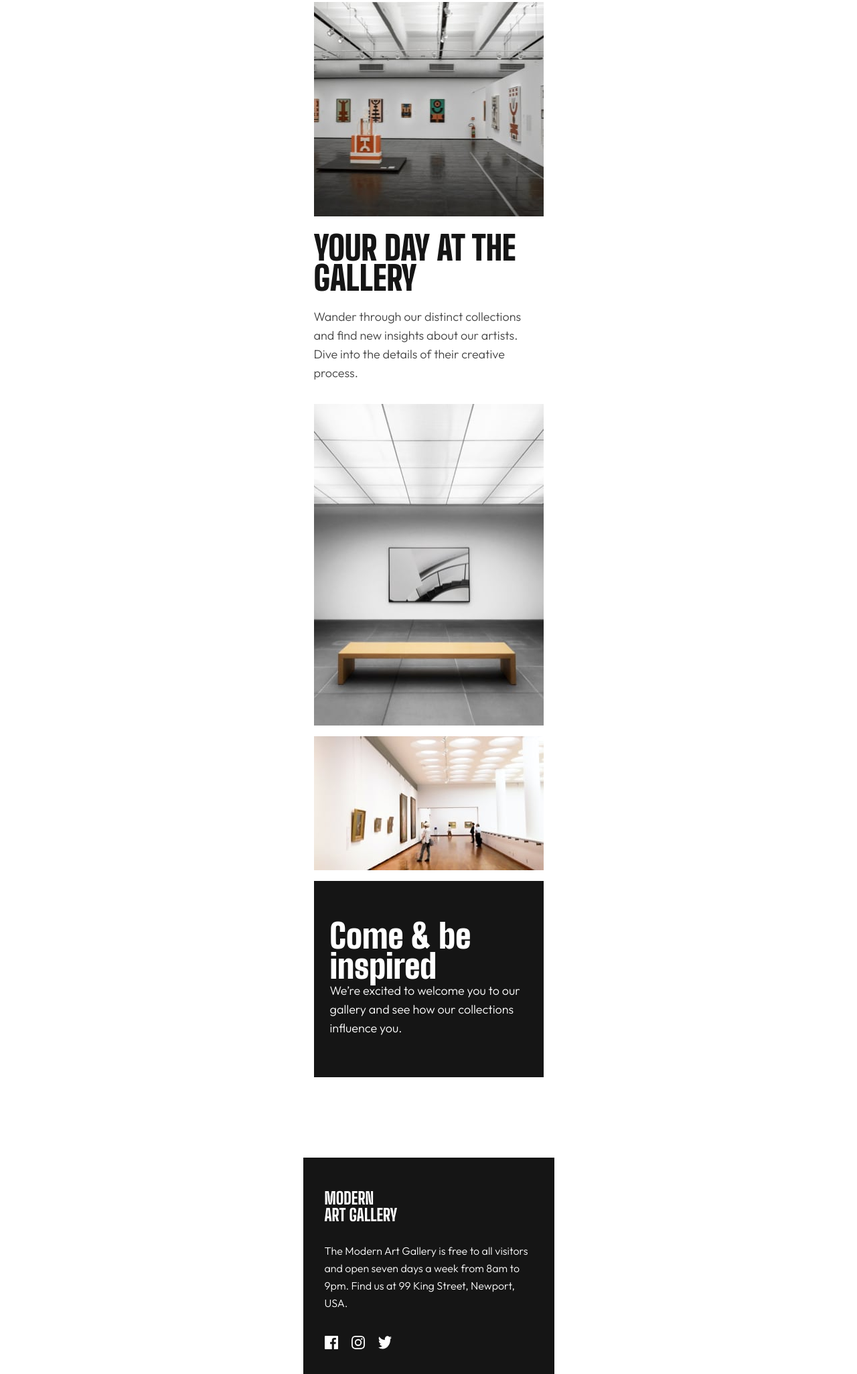
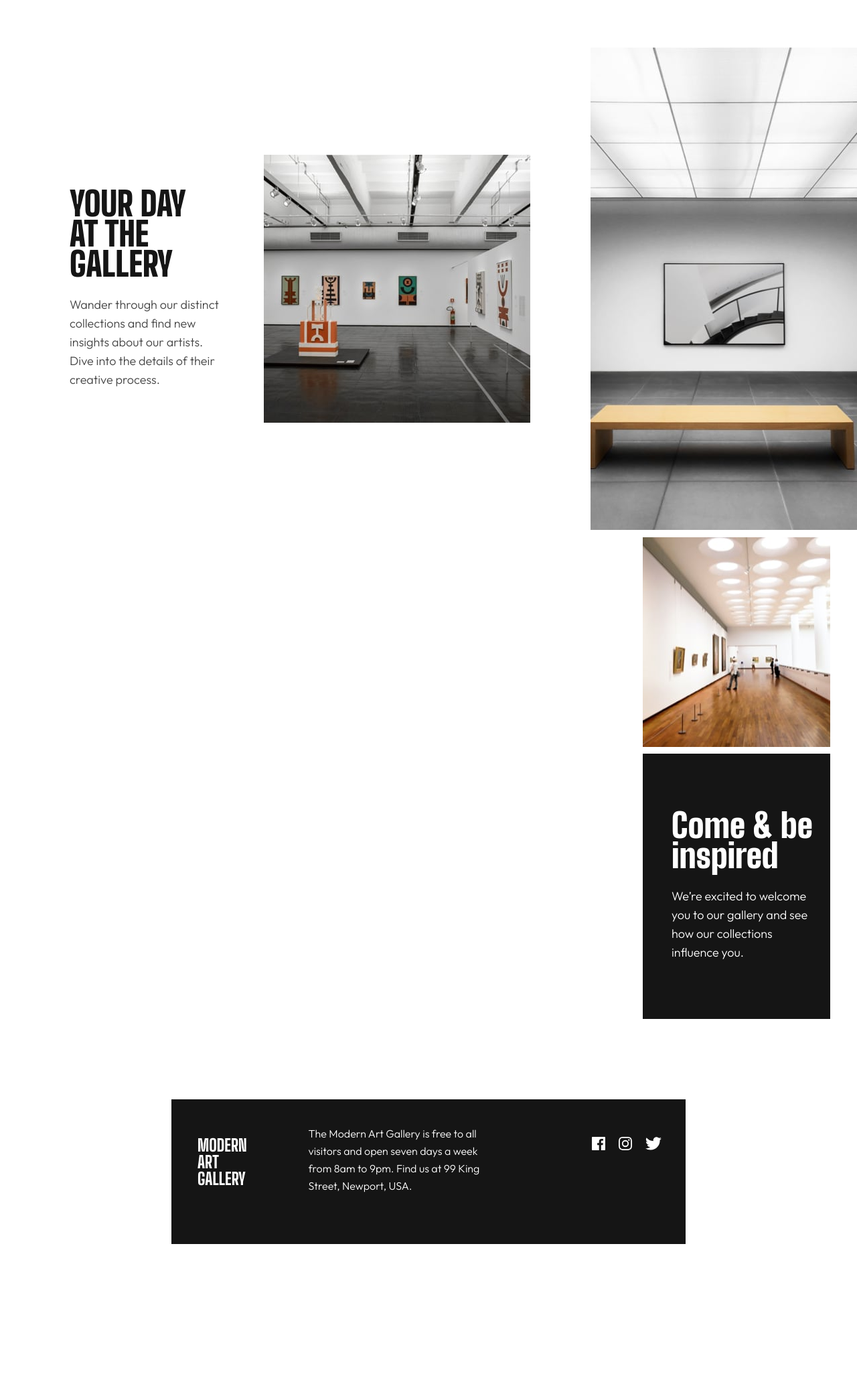
Before and after one commit to dlkokhta/art-gallery, a plain HTML site: page index.html in a window 1280 px wide. Shown: the part 749-2800 px from the top of the page at 67% size. After the commit the page ends 2606 px from the top, so only its background shows below. Drawn offline with Linux system fonts and the light colour scheme.

Commit message:
finished tablet version

```diff
--- a/index.html
+++ b/index.html
@@ -23,11 +23,10 @@
   <header class="top-section">
 
       <img class="hero-img-mobile" src="assets/mobile/image-hero.jpg" alt="">
-
+      <img class="hero-img-tablet" src="assets/tablet/image-hero.jpg">
   <div class="top-section-box">
 
       <img class="logo-dark" src="assets/logo-dark.svg" alt="">
-
 
     <p>he arts in the collection of the Modern Art Gallery all started
       from a spark of inspiration. Will these pieces inspire you? Visit
@@ -45,6 +44,7 @@
 
   <main class="middle-section">
     <img class="main-img-1" src="assets/mobile/image-grid-1.jpg" alt="">
+    <img class="main-img-1-tablet" src="assets/tablet/image-grid-1.jpg" alt="">
     <div class="main-text-box">
       <h2>Your day
         at the gallery</h2>
@@ -54,8 +54,11 @@
     </div>
 
     <img class="main-img-2" src="assets/mobile/image-grid-2.jpg" alt="">
+    <img class="main-img-2-tablet" src="assets/tablet/image-grid-2.jpg" alt="">
 
-    <img class="main-img-3" src="assets/mobile/image-grid-3.jpg" alt="">
+    <div class="img-3-and-black-box">
+      <img class="main-img-3" src="assets/mobile/image-grid-3.jpg" alt="">
+      <img class="main-img-3-tablet" src="assets/tablet/image-grid-3.jpg" alt="">
 
     <div class="black-box">
       <h3>Come &amp; be inspired</h3>
@@ -64,12 +67,13 @@
       </p>
     </div>
 
+  </div>
 
   </main>
 
 
   <footer>
-
+     <div class="test"></div>
     <h4>
       Modern
       Art Gallery
--- a/location.css
+++ b/location.css
@@ -1,32 +1,35 @@
-body {
+* {
     margin: 0;
     padding: 0;
     box-sizing: border-box;
-    display: flex;
-    flex-direction: column;
-    justify-content: center;
-    align-items: center;
+}
 
+body {
 
-
+    width: 100vw;
+    height: 100vh;
+    font-family: 'Big Shoulders Display', cursive;
+    font-family: 'Outfit', sans-serif;
 }
 
 .main-container-2 {
 
-    width: 375px;
+    display: flex;
+    flex-direction: column;
+    align-items: center;
 
 }
 
+.map-img {
 
-.map-img {
-    height: 574px;
-    width: 375px;
+    width: 100%;
 
+}
+.map-img-tablet {
+    display: none;
 }
 
 /* button */
-
-
 
 button {
     position: absolute;
@@ -34,15 +37,15 @@ button {
     cursor: pointer;
     display: inline-block;
     background: linear-gradient(to left, #151515 80%, #d5966c 20%);
-    border:none;
-    width:260px;
-    height:72px;
+    border: none;
+    width: 260px;
+    height: 72px;
     font-family: 'Big Shoulders Display';
-    font-size:20px;
-    font-weight:800;
+    font-size: 20px;
+    font-weight: 800;
     padding: 0 10px 0 0;
-    color:#fff;
-    text-transform:uppercase;
+    color: #fff;
+    text-transform: uppercase;
     letter-spacing: 3.63636px;
     line-height: 1.2;
     text-align: centre;
@@ -63,23 +66,16 @@ button img {
     padding: 0 60px 0 0px;
 }
 
-
-
-
-
+/* middle section */
 
 main {
-    height: 450px;
-    width: 375px;
+    height: 493px;
     background-color: #151515;
     padding-top: 48px;
+
 }
 
-
-
 .main-header {
-
-
     font-family: Big Shoulders Display;
     font-size: 50px;
     font-weight: 900;
@@ -98,9 +94,6 @@ main h3 {
     font-weight: 900;
     color: #D5966C;
     margin-left: 16px;
-
-
-
 
 }
 
@@ -129,9 +122,9 @@ main h3 {
     color: #FFFFFF;
     margin: 20px 16px auto;
 
+}
 
-
-}
+/* bottom section */
 
 footer {
     height: 336px;
@@ -139,6 +132,7 @@ footer {
     background-color: #D5966C;
 
 }
+
 footer img {
 
     height: 40px;
@@ -173,6 +167,7 @@ footer p {
     /* margin-top: 36px;
     margin-left: 32px; */
 }
+
 .facebook {
     filter: invert(rgba(21, 21, 21, 1));
     height: 20px;
@@ -180,14 +175,14 @@ footer p {
 
 
 }
+
 .instagram {
     margin-left: 20px;
     height: 20px;
     width: 20px;
 
+}
 
-
-}
 .twitter {
     margin-left: 20px;
     height: 20px;
@@ -196,139 +191,113 @@ width: 20px;
 
 }
 
-
-@media screen and (min-width: 768px)  {
-
-
-
-.main-container-2 {
-
-        height: 1252px;
-        width: 768px;
-
-
-        display: flex;
-        flex-direction: column;
-        justify-content: center;
-        align-items: center;
-
-    }
+@media only screen and (min-width: 500px) {
 
 .map-img {
     display: none;
 }
 
 .map-img-tablet {
-        background-image: url(assets/tablet/image-map.png);
+    display: inline-block;
+}
+ header button {
+    margin-left: 45px;
+ }
+
+ main {
      width: 768px;
-        height: 600px;
-
+     height: 436px;
+     display: flex;
+     padding-top: 0;
 
 
  }
-
-    button {
-        margin-left: 40px;
-    }
-
-
-
-    /* main section */
-
-    main {
-        height: 436px;
-         width: 768px;
-         padding-top: 0;
-
-    }
  .main-header {
+     left: 0px;
+     top: 0px;
+     border-radius: nullpx;
+     margin-left: 39px;
+     margin-top: 88px;
      height: 100px;
      width: 223px;
-    margin-left: 40px;
-    margin-top: 88px;
-
-
  }
  .main-text {
     display: flex;
     flex-direction: column;
-    margin-left: 330px;
-    margin-top: -148px;
+    gap: 20px;
+    margin-left: 68px;
+    margin-top: 88px;
+ }
+ .main-text h3 {
+    margin: 0;
+ }
+ .main-p1 {
+    margin: 0;
 
 
-}
-.main-text h3 {
-    height: 32px;
-width: 350px;
-font-family: Big Shoulders Display;
-font-size: 32px;
-font-weight: 900;
-line-height: 32px;
-letter-spacing: 0px;
-margin-bottom: 20px;
-
-}
-
-.main-p1 {
-    height: 84px;
-width: 398px;
-font-family: Outfit;
-font-size: 18px;
-font-weight: 300;
-line-height: 28px;
-letter-spacing: 0px;
-margin-bottom: 20px;
-margin-top:0px ;
 
  }
  .main-p2 {
      height: 112px;
      width: 398px;
-font-family: Outfit;
-font-size: 18px;
-font-weight: 300;
-line-height: 28px;
-letter-spacing: 0px;
-margin-top: 0;
-margin-right:40px;
-
-
+     left: 0px;
+     top: 156px;
+     border-radius: nullpx;
+     margin: 0;
 }
 
 footer {
     height: 216px;
     width: 768px;
     display: flex;
-flex-direction: row;
 
 
 }
 
 footer img {
-    margin-left: 40px;
-    margin-bottom: 58px;
+
+    margin-left: 39px;
+    margin-top: 59px;
+    align-self: flex-start;
 }
 
 footer p {
     display: inline-block;
     height: 104px;
     width: 281px;
+    border-radius: nullpx;
     font-family: Outfit;
     font-size: 16px;
     font-weight: 300;
     line-height: 26px;
     letter-spacing: 0px;
-text-align: left;
     margin-left: 65px;
     margin-top: 56px;
-margin-right: 0;
+    margin-right: 135px;
+
+
+
 
 }
  .icons {
+   margin-top: 56px;
 
-  margin-left: 580px;
-  margin-right: 40px;
-  margin-top: -150px;
+
+
  }
 
+ .facebook {
+    margin: 0;
  }
+ .twitter {
+    margin-top: 0;
+ }
+ .instagram {
+    margin-top:0 ;
+ }
+
+
+
+
+
+}
--- a/location.html
+++ b/location.html
@@ -1,5 +1,6 @@
 <!DOCTYPE html>
 <html lang="en">
+
 <head>
   <meta charset="UTF-8">
   <meta name="viewport" content="width=device-width, initial-scale=1.0">
@@ -7,34 +8,33 @@
   <link rel="icon" type="image/png" sizes="32x32" href="./assets/favicon-32x32.png">
   <link rel="preconnect" href="https://fonts.googleapis.com">
   <link rel="preconnect" href="https://fonts.gstatic.com" crossorigin>
-  <link href="https://fonts.googleapis.com/css2?family=Big+Shoulders+Display:wght@800;900&family=Outfit:wght@300&display=swap" rel="stylesheet">
-  <link rel="stylesheet" href="meyerweb.css">
+  <link
+    href="https://fonts.googleapis.com/css2?family=Big+Shoulders+Display:wght@800;900&family=Outfit:wght@300&display=swap"
+    rel="stylesheet">
+
   <title>Frontend Mentor | Art gallery website</title>
 </head>
+
 <body>
 
   <div class="main-container-2">
 
 
-      <section>
+    <header>
 
       <a href="index.html">
         <button><img src="assets/icon-arrow-left.svg" alt="button-arrow">back to home</button>
       </a>
 
       <img class="map-img" src="assets/mobile/image-map.png" alt="">
-        <div class="map-img-tablet"></duv>
-      </section>
+      <img class="map-img-tablet" src="assets/tablet/image-map.png" alt="">
 
-
-
-
-
+    </header>
 
     <main>
 
       <div class="main-header">Our location</div>
-        <div class="main-text" >
+      <div class="main-text">
         <h3>99 King Street</h3>
         <p class="main-p1">Newport
           RI 02840
@@ -63,15 +63,6 @@
 
   </div>
 
+</body>
 
-
-
-
-
-
-
-
-
-
-</body>
 </html>
--- a/style.css
+++ b/style.css
@@ -1,3 +1,4 @@
+
 * {
  margin: 0;
  padding: 0;
@@ -22,7 +23,9 @@
         align-items: center;
 
     }
-
+    .hero-img-tablet {
+        display: none;
+    }
     .hero-img-mobile {
         width: 100%;
 
@@ -98,6 +101,15 @@
         justify-content: center;
         align-items: center;
 
+    }
+    .main-img-1-tablet {
+          display: none;
+    }
+    .main-img-2-tablet {
+        display: none;
+    }
+    .main-img-3-tablet {
+        display: none;
     }
 
     .main-text-box h2 {
@@ -225,3 +237,207 @@
     .twitter {
         margin-left: 20px;
     }
+
+ @media only screen and (min-width: 600px) {
+
+
+
+   .top-section {
+
+     display: flex;
+     flex-direction: row;
+
+   }
+
+    .hero-img-mobile {
+        display: none;
+    }
+    .hero-img-tablet {
+       display: inline-block;
+       width: 100%;
+
+    }
+    .top-section-box {
+        margin-right: 40px;
+        margin-bottom: 0;
+        margin-top: 145px;
+        display: flex;
+        flex-direction:column ;
+        gap: 48px;
+        z-index: 1;
+        margin-left: -50px;
+
+    }
+    .logo-dark {
+        height: 130px;
+        width: 339px;
+
+    }
+    .top-section-box p {
+        height: 112px;
+        width: 339px;
+
+    }
+
+    /* middle section */
+
+
+    .middle-section {
+
+            display: flex;
+            flex-direction: row;
+            flex-wrap: wrap;
+            justify-content: flex-end;
+            margin: 120px 0px 120px 0px;
+            gap: 11px;
+
+
+    }
+
+    .main-text-box {
+        display: flex;
+        flex-direction: column;
+        width: 221px;
+        order: -1;
+        margin-left: 39px;
+        gap: 24px;
+
+    }
+
+    .main-text-box h2 {
+        height: 135px;
+        left: 0px;
+        top: 0px;
+        border-radius: nullpx;
+        font-family: Big Shoulders Display;
+        font-size: 50px;
+        font-weight: 900;
+        line-height: 45px;
+        letter-spacing: 0px;
+        text-align: left;
+        color: #151515;
+        width: 223px;
+        margin-bottom: 0;
+        margin-left: 0;
+        margin-top: 0;
+
+    }
+    .main-text-box p {
+        height: 140px;
+        width: 223px;
+        font-size: 18px;
+        font-weight: 300;
+        line-height: 28px;
+        letter-spacing: 0px;
+        text-align: left;
+        font-family: Outfit;
+        color: #444444;
+        margin: 0;
+
+    }
+
+.img-3-and-black-box{
+    display: flex;
+    gap: 10px;
+    flex-direction: column;
+
+}
+
+
+    .black-box {
+        height: 396px;
+        width: 280px;
+
+
+    }
+    .black-box h3 {
+        height: 90px;
+        width: 223px;
+        font-family: Big Shoulders Display;
+        font-size: 50px;
+        font-weight: 900;
+        line-height: 45px;
+        letter-spacing: 0px;
+        text-align: left;
+        color: White;
+        margin-bottom: 24px;
+        margin-left: 29px;
+
+    }
+    .black-box p {
+        height: 112px;
+        width: 223px;
+        font-family: Outfit;
+        font-weight: 300;
+        line-height: 28px;
+        letter-spacing: 0px;
+        text-align: left;
+        color: White;
+        font-size: 18px;
+        margin-left: 29px;
+
+    }
+
+    .main-img-1 {
+        display: none;
+    }
+
+    .main-img-1-tablet {
+        display: inline-block;
+        margin-left: 58px;
+        margin-right: 40px;
+        gap: unset;
+    }
+
+    .main-img-2 {
+        display: none;
+    }
+
+    .main-img-2-tablet {
+        display: inline-block;
+        margin-left: 39px;
+    }
+    .main-img-3 {
+        display: none;
+    }
+
+    .main-img-3-tablet {
+        display: inline-block;
+        margin-right: 40px;
+        align-self: flex-start;
+
+    }
+
+
+
+
+    footer {
+        height: 216px;
+        width: 768px;
+        margin-top: 0;
+        display: flex;
+        flex-direction: row;
+
+    }
+    footer h4 {
+        margin-left: 39px ;
+        margin-top:56px ;
+    }
+    footer p {
+        width: 281px;
+        left: 175px;
+        top: 0px;
+        border-radius: nullpx;
+        height: 104px;
+        margin-left: 65px;
+
+    }
+    .icons {
+        width: 100px;
+        height: 20px;
+        margin-top:56px ;
+        margin-right: 40px;
+        margin-left: 135px;
+    }
+
+}
```
Lines whose indentation alone changed are shown as unchanged.
